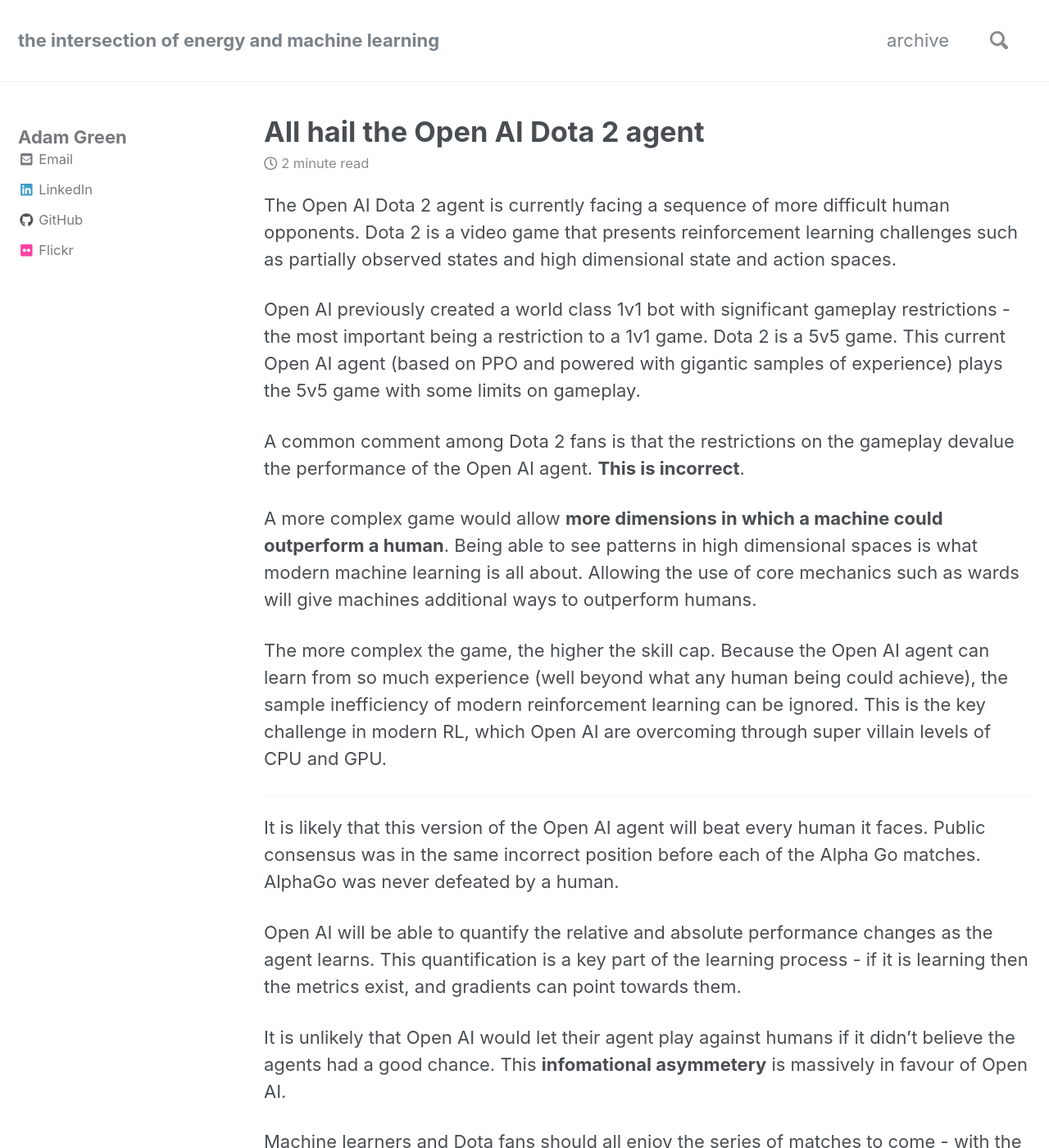
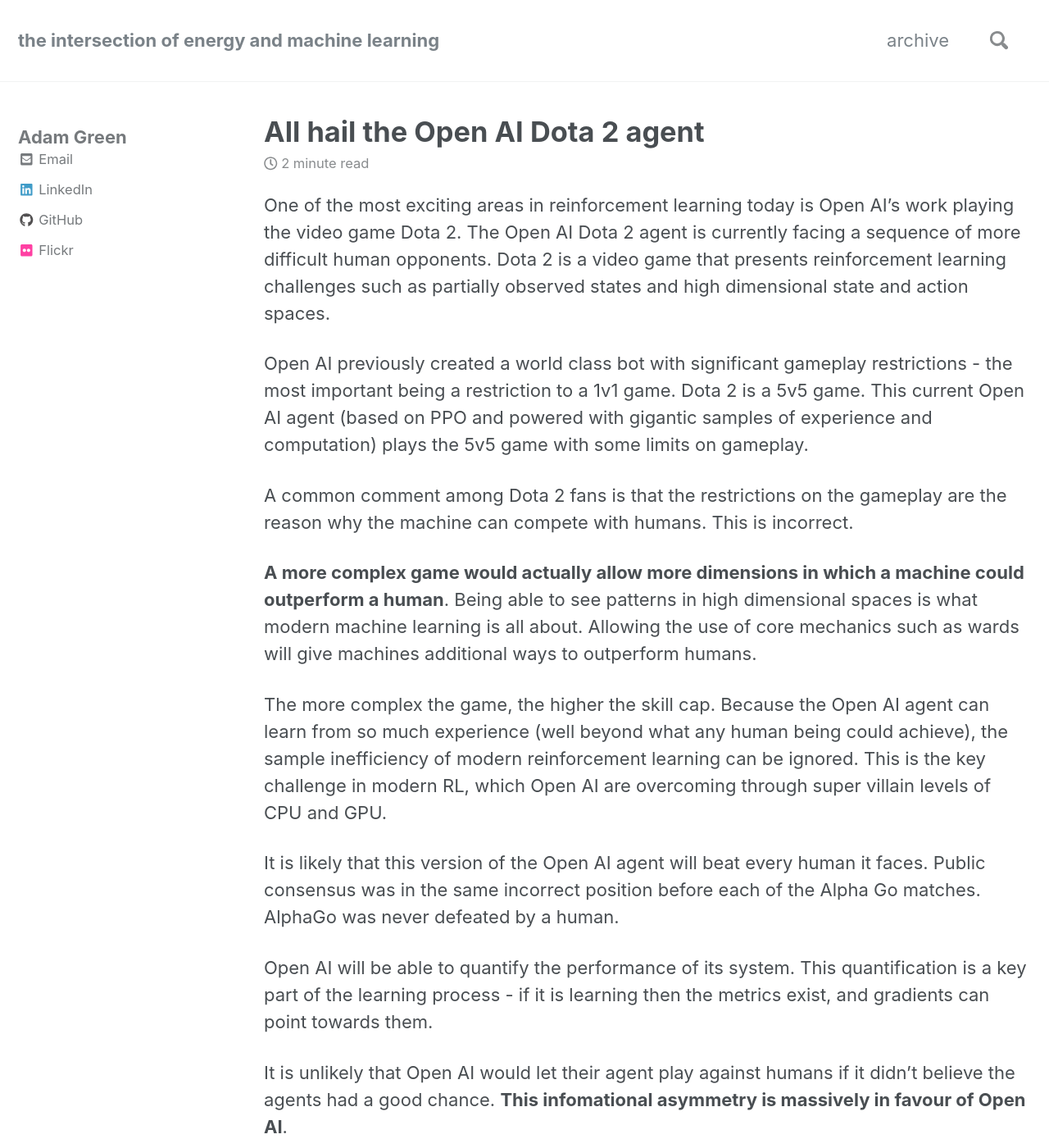
Before and after one commit to ADGEfficiency/adgefficiency.github.io, a Jekyll site: the page built from _posts/2018-07-20-misunderstanding-dota.md, in a window 1280 px wide and 1400 px high. Shown: the whole window at 82% size. Built offline with Jekyll 4.4.1, drawn with Linux system fonts in a browser that asks for light colours; nearby versions of some CDN libraries.

Commit message:
dota drafting

```diff
--- a/_posts/2018-07-20-misunderstanding-dota.md
+++ b/_posts/2018-07-20-misunderstanding-dota.md
@@ -6,24 +6,22 @@
 excerpt: Dota fans are making the same mistake Go fans did in underestimating Open AI.
 
 ---
+One of the most exciting areas in reinforcement learning today is Open AI's work playing the video game Dota 2.  The Open AI Dota 2 agent is currently facing a sequence of more difficult human opponents.  Dota 2 is a video game that presents reinforcement learning challenges such as partially observed states and high dimensional state and action spaces.
 
-The Open AI Dota 2 agent is currently facing a sequence of more difficult human opponents.  Dota 2 is a video game that presents reinforcement learning challenges such as partially observed states and high dimensional state and action spaces.
+Open AI previously created a world class bot with significant gameplay restrictions - the most important being a restriction to a 1v1 game.  Dota 2 is a 5v5 game.  This current Open AI agent (based on PPO and powered with gigantic samples of experience and computation) plays the 5v5 game with some limits on gameplay.
 
-Open AI previously created a world class 1v1 bot with significant gameplay restrictions - the most important being a restriction to a 1v1 game.  Dota 2 is a 5v5 game.  This current Open AI agent (based on PPO and powered with gigantic samples of experience) plays the 5v5 game with some limits on gameplay.
+A common comment among Dota 2 fans is that the restrictions on the gameplay are the reason why the machine can compete with humans. This is incorrect.
 
-A common comment among Dota 2 fans is that the restrictions on the gameplay devalue the performance of the Open AI agent.  **This is incorrect**.
-
-A more complex game would allow **more dimensions in which a machine could outperform a human**.  Being able to see patterns in high dimensional spaces is what modern machine learning is all about.  Allowing the use of core mechanics such as wards will give machines additional ways to outperform humans.
+**A more complex game would actually allow more dimensions in which a machine could outperform a human**.  Being able to see patterns in high dimensional spaces is what modern machine learning is all about.  Allowing the use of core mechanics such as wards will give machines additional ways to outperform humans.
 
 The more complex the game, the higher the skill cap.  Because the Open AI agent can learn from so much experience (well beyond what any human being could achieve), the sample inefficiency of modern reinforcement learning can be ignored.  This is the key challenge in modern RL, which Open AI are overcoming through super villain levels of CPU and GPU.
 
----
 
 It is likely that this version of the Open AI agent will beat every human it faces.  Public consensus was in the same incorrect position before each of the Alpha Go matches.  AlphaGo was never defeated by a human.
 
-Open AI will be able to quantify the relative and absolute performance changes as the agent learns.  This quantification is a key part of the learning process - if it is learning then the metrics exist, and gradients can point towards them.
+Open AI will be able to quantify the performance of its system.  This quantification is a key part of the learning process - if it is learning then the metrics exist, and gradients can point towards them.
 
-It is unlikely that Open AI would let their agent play against humans if it didn't believe the agents had a good chance.  This **infomational asymmetery** is massively in favour of Open AI.
+It is unlikely that Open AI would let their agent play against humans if it didn't believe the agents had a good chance.  **This infomational asymmetry is massively in favour of Open AI**.
 
 Machine learners and Dota fans should all enjoy the series of matches to come - with the Open AI agent beating every single one.  Enjoy the journey, even if you know the destination.
 
```
